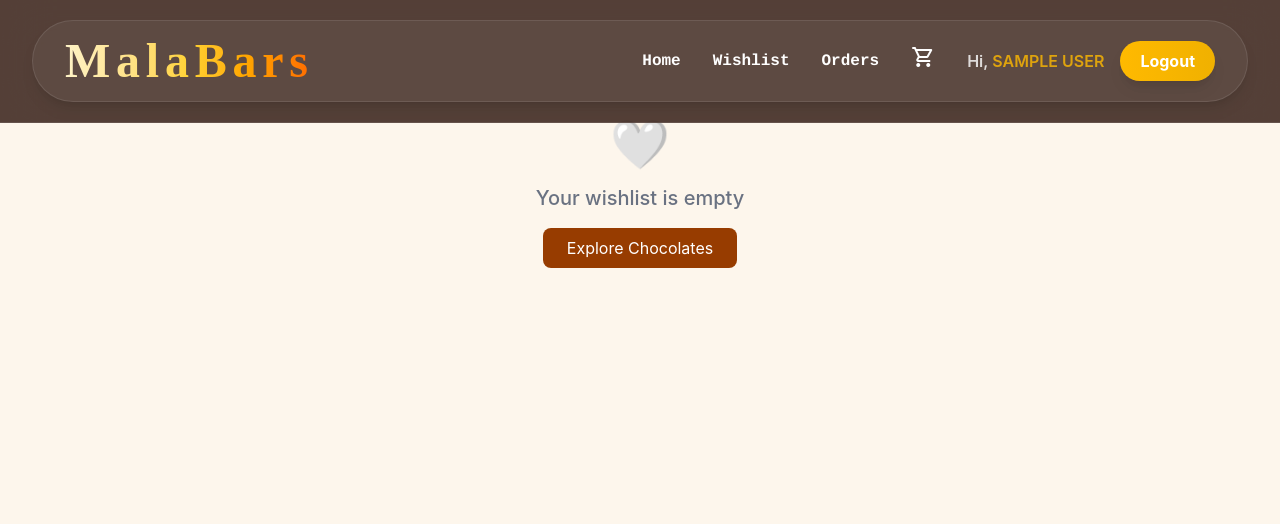
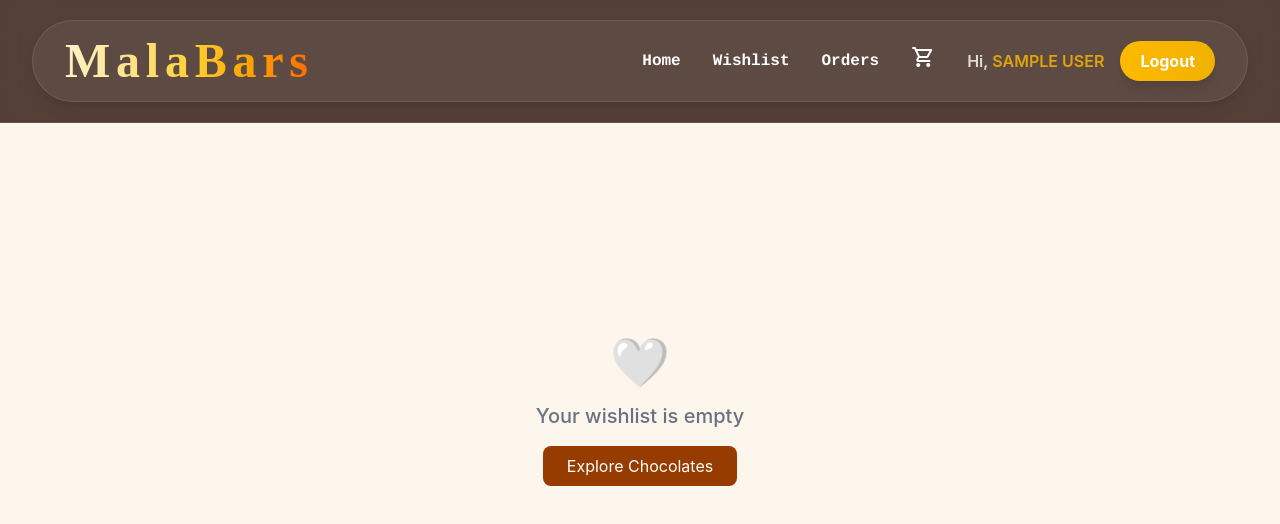
Before and after one commit to Anees-Rahman-dev/E-commerce-Project, a React (Vite) app: page /wishlist in a window 1280 px wide. Shown: the top 524 px of the page. Built offline with nearby package versions, Linux system fonts and the light colour scheme; sample sign-in values are in the browser's storage; a web font is replaced by a local one.

Commit message:
centered Wishlist page

```diff
--- a/src/pages/WishList.jsx
+++ b/src/pages/WishList.jsx
@@ -55,7 +55,7 @@
 
   if (wishlist.length === 0) {
     return (
-      <div className="text-center py-24 text-gray-500 pt-30">
+      <div className="flex flex-col justify-center items-center min-h-screen text-center py-24 text-gray-500 pt-30">
         <p className="text-5xl mb-4">🤍</p>
 
         <p className="text-xl font-medium">
@@ -64,7 +64,7 @@
 
         <button
           onClick={() => navigate("/")}
-          className="mt-4 bg-amber-800 text-white px-6 py-2 rounded-lg hover:bg-amber-900"
+          className="mt-4 bg-amber-800 text-white px-6 py-2 rounded-lg hover:bg-amber-900 w-fit"
         >
           Explore Chocolates
         </button>
```
